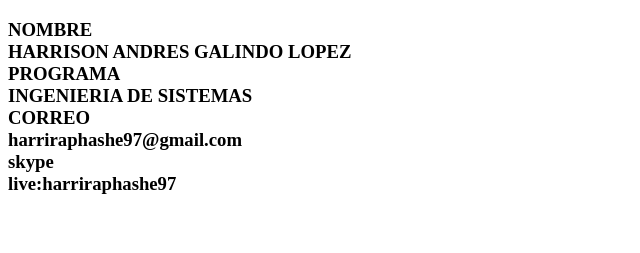
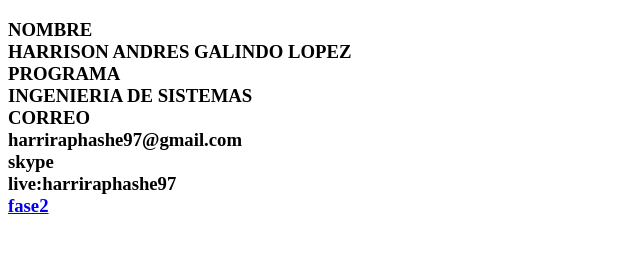
Before and after one commit to hashe97/ANDRES_GALINDO, a plain HTML site: page index.html in a window 1280 px wide. Shown: the part 61-314 px from the top of the page, without its empty margins (0-640 px from the left). Drawn offline with Linux system fonts and the light colour scheme.

Commit message:
Update index.html

```diff
--- a/index.html
+++ b/index.html
@@ -25,7 +25,9 @@
                                          <br>
                                          skype
                                          <br>
-                                         live:harriraphashe97
+                                         live:harriraphashe97 <br>
+
+                                         <a href="fase2/design.html"> fase2 </a>
 
 </body>
 </html>
```
